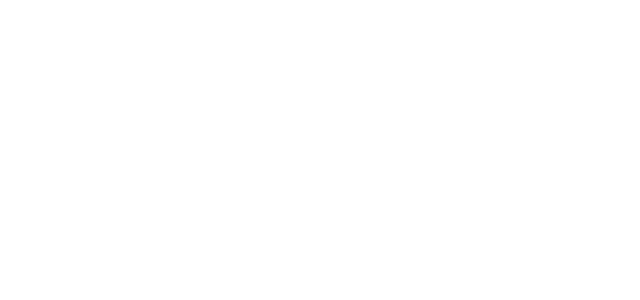
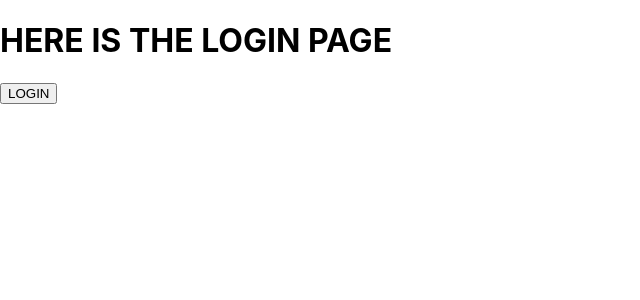
Before and after one commit to kWeech/UofCEngineeringNursingHackathon, a React (Create React App) app in the folder app/hackathon-app/: page / in a window 1280 px wide. Shown: the top 300 px of the page, without its empty margins (0-640 px from the left). Built offline with nearby package versions, Linux system fonts and the light colour scheme.

Commit message:
set up routing between pages

```diff
--- a/app/hackathon-app/package.json
+++ b/app/hackathon-app/package.json
@@ -8,6 +8,7 @@
     "@testing-library/user-event": "^13.5.0",
     "react": "^18.2.0",
     "react-dom": "^18.2.0",
+    "react-router-dom": "^6.8.2",
     "react-scripts": "5.0.1",
     "web-vitals": "^2.1.4"
   },
--- a/app/hackathon-app/src/App.js
+++ b/app/hackathon-app/src/App.js
@@ -1,10 +1,26 @@
-import logo from "./logo.svg";
-import classes from "./App.module.css";
+import Root from "./pages/Root";
+import Login from './pages/Login';
+import Home from './pages/Home';
+import { createBrowserRouter, RouterProvider } from "react-router-dom";
+import React, { useState, useEffect } from "react";
+
+const router = createBrowserRouter([
+  {
+    path: "/",
+    element: <Root />,
+    children: [
+      { path: "/", element: <Login /> },
+      { path: "/home", element: <Home /> },
+      { path: "/flowsheet", element: <Home /> },
+    ],
+  },
+]);
+
 
 function App() {
   return (
     <div className="App">
-      <header className="App-header"></header>
+      <RouterProvider router={router} />
     </div>
   );
 }
--- /dev/null
+++ b/app/hackathon-app/src/pages/Flowsheets.js
@@ -0,0 +1,3 @@
+export default function Flowsheets() {
+    return(<form><input>Here is a form</input></form>)
+}
--- /dev/null
+++ b/app/hackathon-app/src/pages/Home.js
@@ -0,0 +1,3 @@
+export default function Home() {
+    return (<div><h1>THIS IS OUR HOME PAGE</h1></div>)
+}
--- /dev/null
+++ b/app/hackathon-app/src/pages/Login.js
@@ -0,0 +1,9 @@
+import { NavLink } from "react-router-dom";
+
+export default function Login() {
+    return (<div><h1>HERE IS THE LOGIN PAGE</h1>
+            <NavLink to="/home">
+              <button>LOGIN</button>
+            </NavLink>
+    </div>)
+}
--- /dev/null
+++ b/app/hackathon-app/src/pages/Root.js
@@ -0,0 +1,7 @@
+import {Outlet} from 'react-router-dom';
+
+export default function Root() {
+    return <>
+    <Outlet />
+    </>
+}
```
Also changed, not shown: 2 other files (tests, documents, lock files or other folders).
